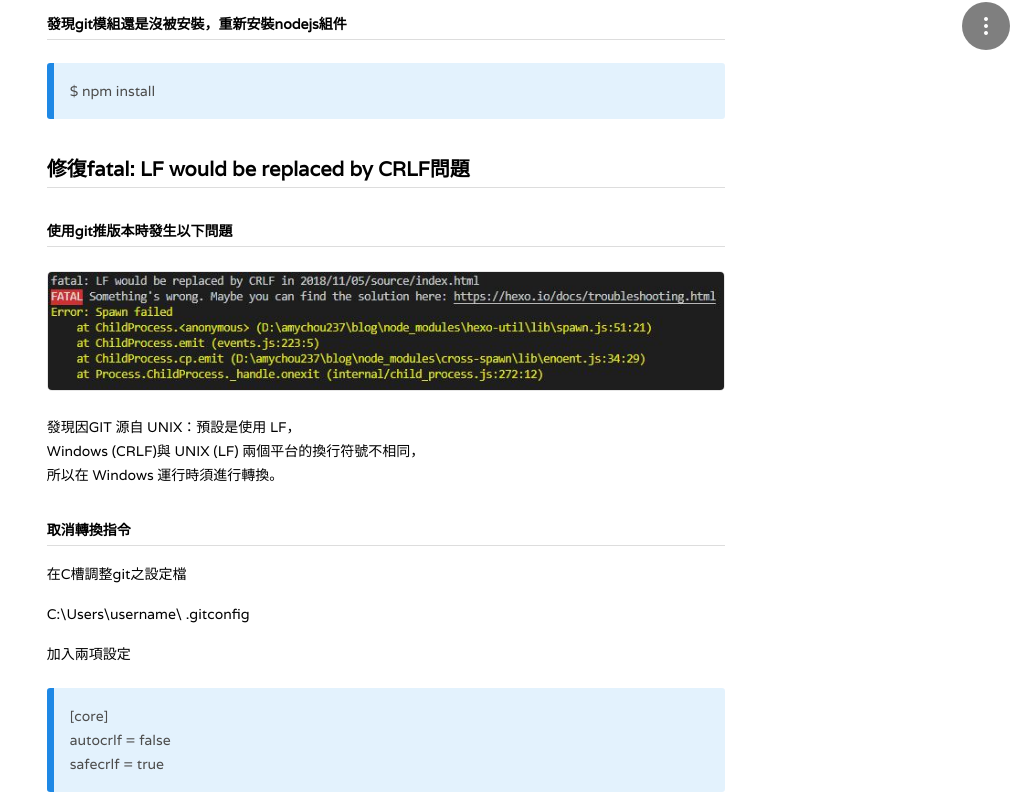
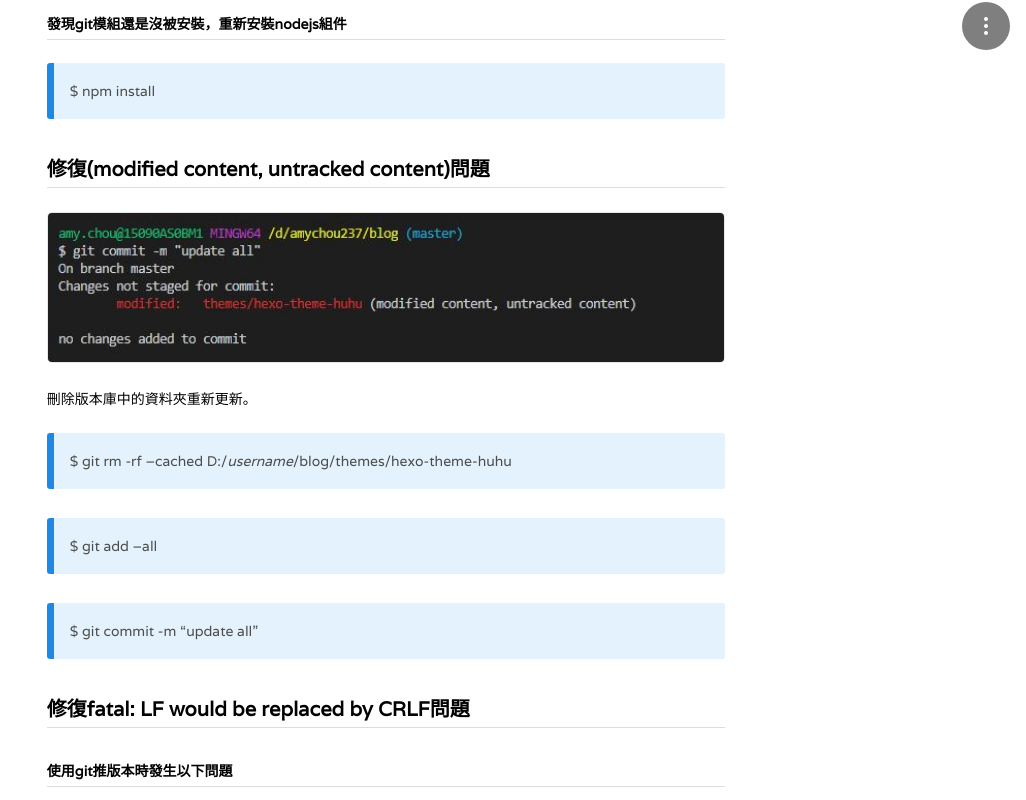
Before and after one commit to amychou237/amychou237.github.io, a plain HTML site: page 2020/02/12/hexo/index.html in a window 1280 px wide. Shown: the part 734-1534 px from the top of the page, without its empty margins (254-1280 px from the left). Drawn offline with Linux system fonts and the light colour scheme.

Commit message:
Site updated: 2020-02-14 13:51:44

```diff
--- a/2020/02/12/hexo/index.html
+++ b/2020/02/12/hexo/index.html
@@ -29,7 +29,7 @@
 
     <div id="post-toc" class="animated hiddenToc hide">
       <span class="title">Toc</span>
-      <ol class="toc"><li class="toc-item toc-level-3"><a class="toc-link" href="#修復-hexo-模組缺失"><span class="toc-text">修復 hexo 模組缺失</span></a><ol class="toc-child"><li class="toc-item toc-level-4"><a class="toc-link" href="#發現node-modules下沒有hexo-server模組"><span class="toc-text">發現node_modules下沒有hexo-server模組</span></a><ol class="toc-child"><li class="toc-item toc-level-5"><a class="toc-link" href="#重新安裝-hexo-deployer-git"><span class="toc-text">重新安裝 hexo-deployer-git</span></a></li><li class="toc-item toc-level-5"><a class="toc-link" href="#發現git模組還是沒被安裝，重新安裝nodejs組件"><span class="toc-text">發現git模組還是沒被安裝，重新安裝nodejs組件</span></a></li></ol></li></ol></li><li class="toc-item toc-level-3"><a class="toc-link" href="#修復fatal-LF-would-be-replaced-by-CRLF問題"><span class="toc-text">修復fatal: LF would be replaced by CRLF問題</span></a><ol class="toc-child"><li class="toc-item toc-level-5"><a class="toc-link" href="#使用git推版本時發生以下問題"><span class="toc-text">使用git推版本時發生以下問題</span></a></li><li class="toc-item toc-level-5"><a class="toc-link" href="#取消轉換指令"><span class="toc-text">取消轉換指令</span></a></li></ol></li></ol></li></ol>
+      <ol class="toc"><li class="toc-item toc-level-3"><a class="toc-link" href="#修復-hexo-模組缺失"><span class="toc-text">修復 hexo 模組缺失</span></a><ol class="toc-child"><li class="toc-item toc-level-4"><a class="toc-link" href="#發現node-modules下沒有hexo-server模組"><span class="toc-text">發現node_modules下沒有hexo-server模組</span></a><ol class="toc-child"><li class="toc-item toc-level-5"><a class="toc-link" href="#重新安裝-hexo-deployer-git"><span class="toc-text">重新安裝 hexo-deployer-git</span></a></li><li class="toc-item toc-level-5"><a class="toc-link" href="#發現git模組還是沒被安裝，重新安裝nodejs組件"><span class="toc-text">發現git模組還是沒被安裝，重新安裝nodejs組件</span></a></li></ol></li></ol></li><li class="toc-item toc-level-3"><a class="toc-link" href="#修復-modified-content-untracked-content-問題"><span class="toc-text">修復(modified content, untracked content)問題</span></a></li><li class="toc-item toc-level-3"><a class="toc-link" href="#修復fatal-LF-would-be-replaced-by-CRLF問題"><span class="toc-text">修復fatal: LF would be replaced by CRLF問題</span></a><ol class="toc-child"><li class="toc-item toc-level-5"><a class="toc-link" href="#使用git推版本時發生以下問題"><span class="toc-text">使用git推版本時發生以下問題</span></a></li><li class="toc-item toc-level-5"><a class="toc-link" href="#取消轉換指令"><span class="toc-text">取消轉換指令</span></a></li></ol></li></ol></li></ol>
     </div>
 
     <div id="fixed-menu-wrap">
@@ -210,6 +210,17 @@
 <h5 id="發現git模組還是沒被安裝，重新安裝nodejs組件">發現git模組還是沒被安裝，重新安裝nodejs組件<a class="post-anchor" href="#發現git模組還是沒被安裝，重新安裝nodejs組件"></a></h5><blockquote>
 <p>$ npm install</p>
 </blockquote>
+<h3 id="修復-modified-content-untracked-content-問題">修復(modified content, untracked content)問題<a class="post-anchor" href="#修復-modified-content-untracked-content-問題"></a></h3><p><a href="https://amychou237.github.io/images/000016.jpg" target="_blank" rel="noopener" data-caption="image" data-fancybox="images"><img src="https://amychou237.github.io/images/000016.jpg" alt="image"></a></p>
+<p>刪除版本庫中的資料夾重新更新。</p>
+<blockquote>
+<p>$ git rm -rf –cached D:/<em>username</em>/blog/themes/hexo-theme-huhu</p>
+</blockquote>
+<blockquote>
+<p>$ git add –all</p>
+</blockquote>
+<blockquote>
+<p>$ git commit -m “update all”</p>
+</blockquote>
 <h3 id="修復fatal-LF-would-be-replaced-by-CRLF問題">修復fatal: LF would be replaced by CRLF問題<a class="post-anchor" href="#修復fatal-LF-would-be-replaced-by-CRLF問題"></a></h3><h5 id="使用git推版本時發生以下問題">使用git推版本時發生以下問題<a class="post-anchor" href="#使用git推版本時發生以下問題"></a></h5><p><a href="https://amychou237.github.io/images/000015.jpg" target="_blank" rel="noopener" data-caption="image" data-fancybox="images"><img src="https://amychou237.github.io/images/000015.jpg" alt="image"></a></p>
 <p>發現因GIT 源自 UNIX：預設是使用 LF，<br>Windows (CRLF)與 UNIX (LF) 兩個平台的換行符號不相同，<br>所以在 Windows 運行時須進行轉換。</p>
 <h5 id="取消轉換指令">取消轉換指令<a class="post-anchor" href="#取消轉換指令"></a></h5><p>在C槽調整git之設定檔</p>
```
Also changed, not shown: content.json (+1 -1 lines), images/000016.jpg (added).
